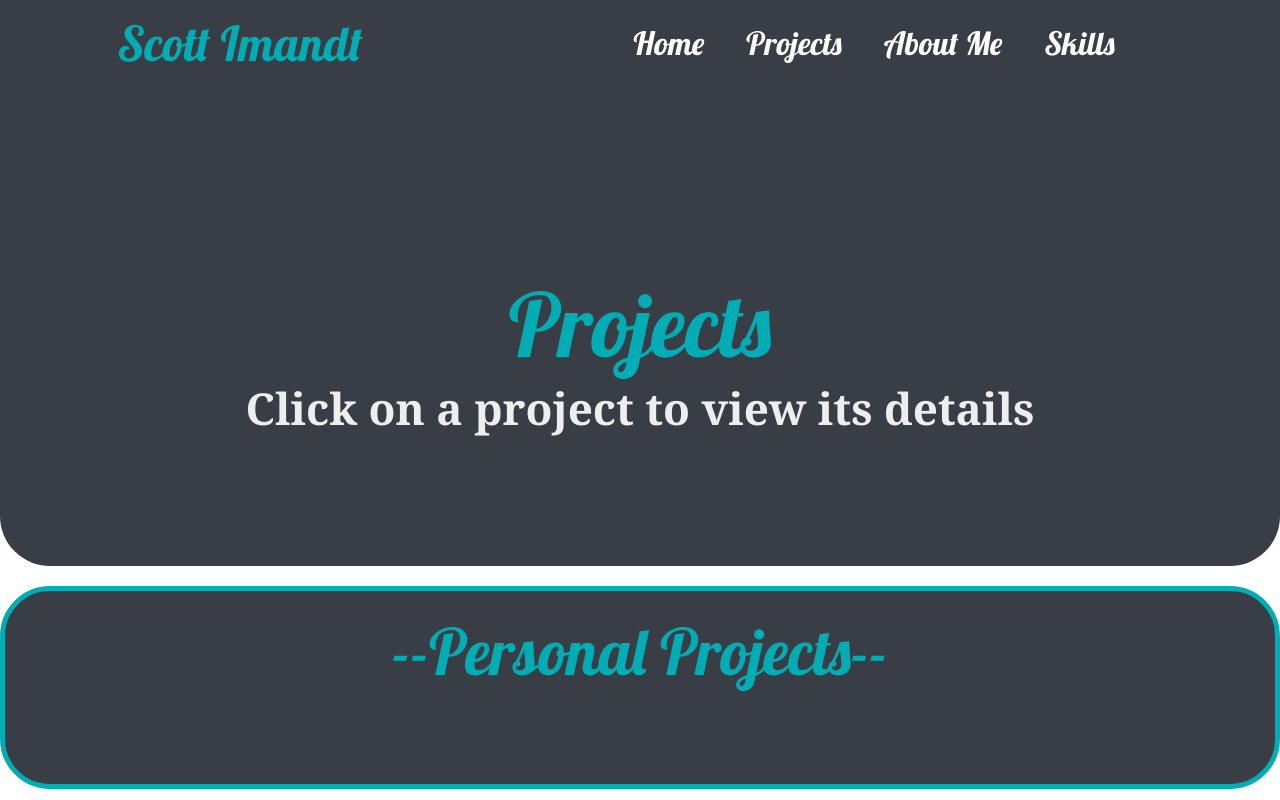
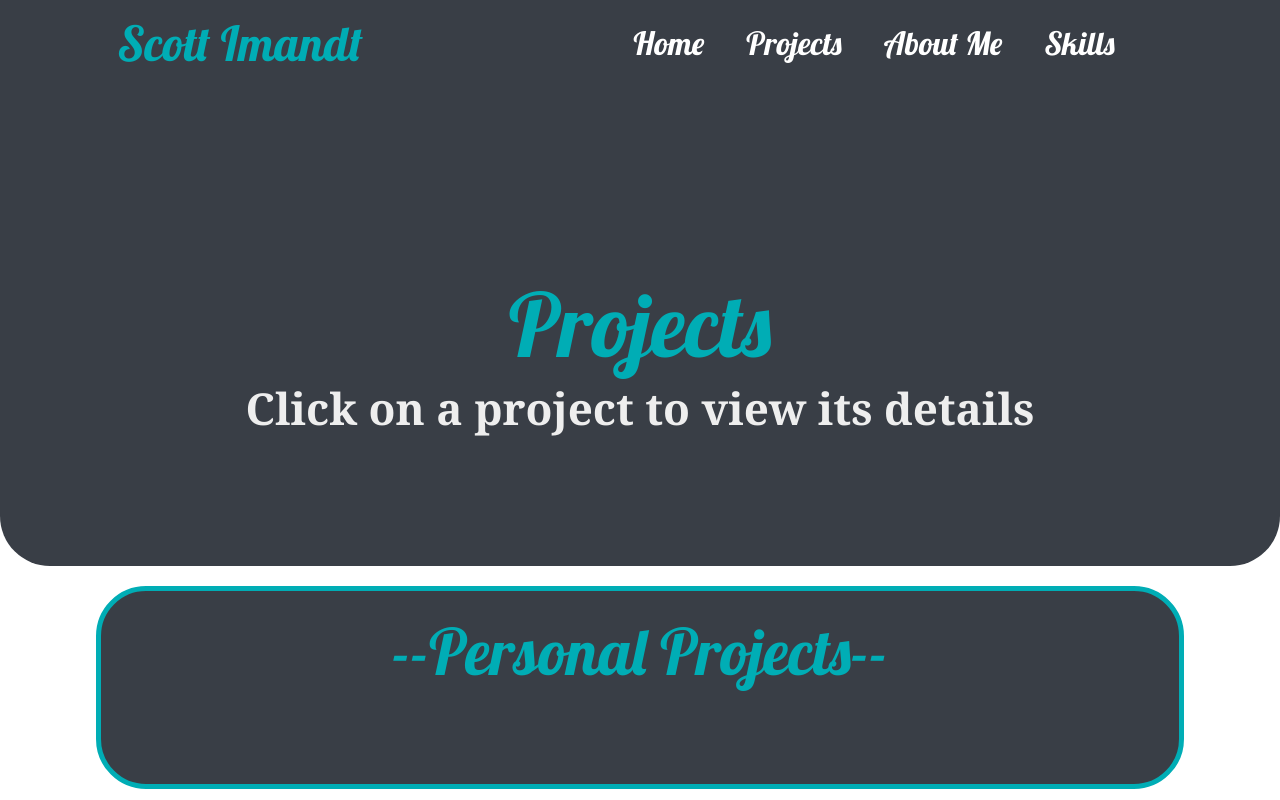
Before and after one commit to Scott-Imandt/personal-website-react, a React (Create React App) app: page /Projects in a window 1280 px wide. Shown: the top 800 px of the page. Built offline with nearby package versions, Linux system fonts and the light colour scheme.

Commit message:
General cosmetic fixes

```diff
--- a/src/components/IndividualHeader.css
+++ b/src/components/IndividualHeader.css
@@ -4,18 +4,16 @@
     background-color: var(--background);
     border-bottom-right-radius: 50px;
     border-bottom-left-radius: 50px;
-
     display: flex;
     background-color: #393e46;
     color: #eeeeee;
-
     flex-wrap: wrap;
     margin: auto;
     justify-content: center;
 }
 .maincontent{
     max-width: 700px;
-    margin: auto;
+
 }
 
 .mainimg img {
--- a/src/components/PageCard.css
+++ b/src/components/PageCard.css
@@ -4,15 +4,17 @@
     border-color: #00adb5;
     border-width: thick;
     border-style: solid;
-    margin: 20px;
-    width: 100%;
+    margin-top: 20px;
+    margin-bottom: 20px;
+    margin-right: 7.5%;
+    margin-left: 7.5%;
+
     border-radius: 50px;
     padding-left: 50px;
     padding-right: 50px;
     padding-top: 20px;
     padding-bottom: 50px;
-    margin-left:0px;
-    margin-right: 0px;
+
 
 }
 
--- a/src/components/ProjectCards.css
+++ b/src/components/ProjectCards.css
@@ -41,6 +41,7 @@ h1 {
 .projectOverviewTitle {
     color: #00adb5;
     font-size: 2rem;
+    text-decoration: underline;
 }
 
 .projectOverviewBody {
--- a/src/components/buttonLinks/ButtonLinks.css
+++ b/src/components/buttonLinks/ButtonLinks.css
@@ -3,7 +3,7 @@
     display: block;
     margin: 10px;
     box-shadow: 0px 0px 20px 5px rgba(0,0,0,0.50);
-    padding: 10px;
+    padding: 15px;
     width: 300px;
     margin-left: 40px;
     margin-right: 40px;
```
